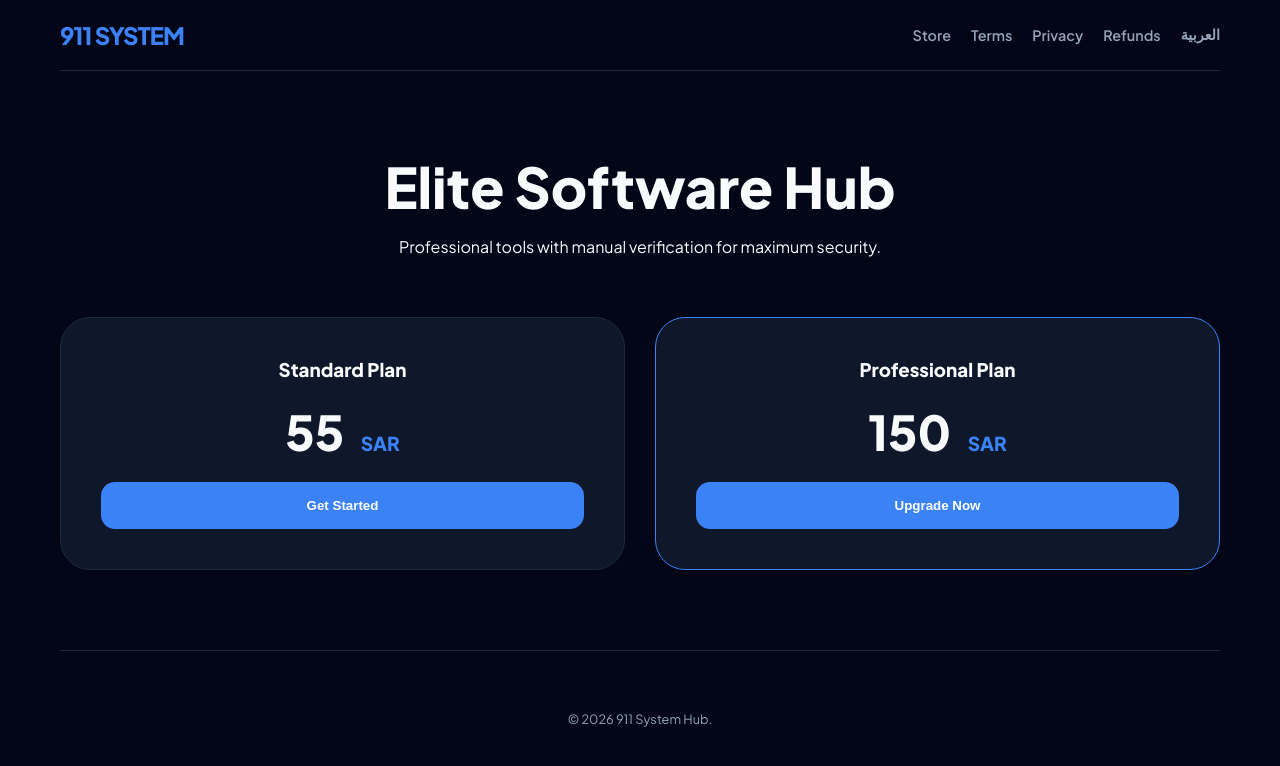
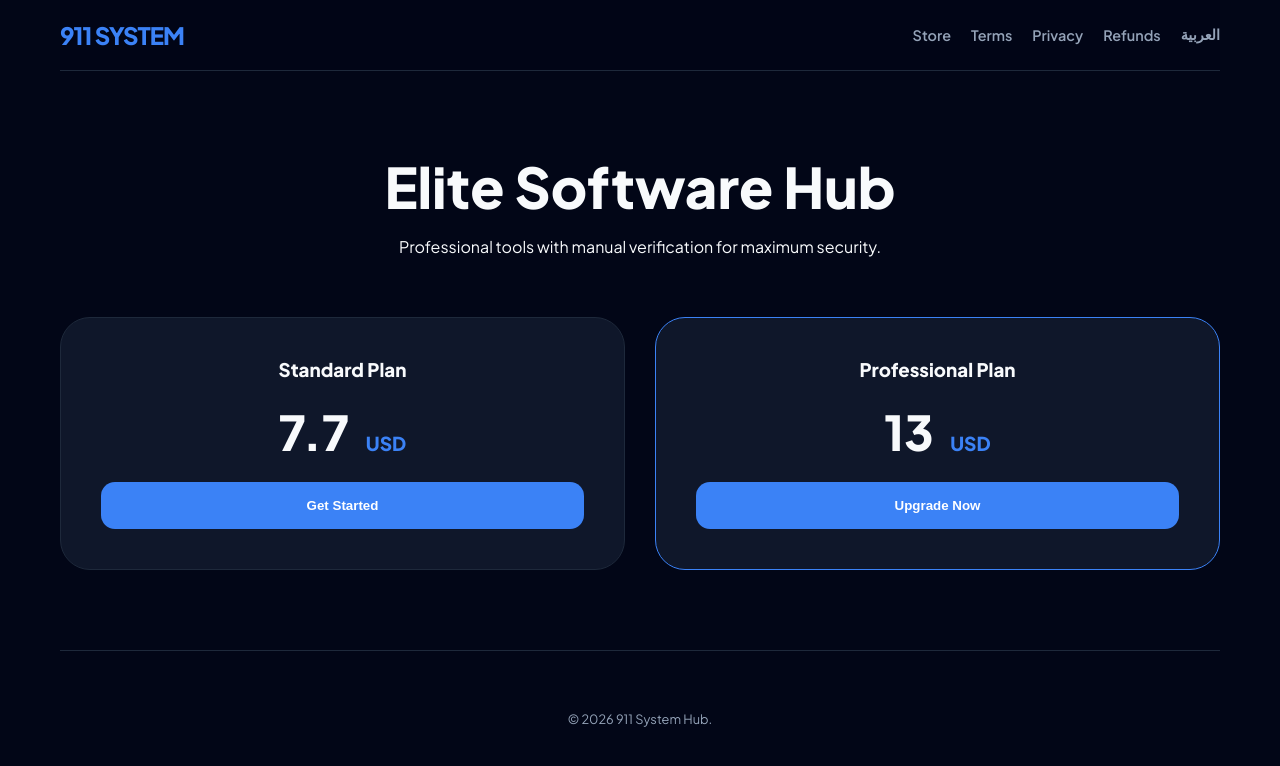
Before and after one commit to 588y/3zoz, a plain HTML site: page index.html in a window 1280 px wide. Drawn offline with Linux system fonts and the light colour scheme.

Commit message:
Update index.html

```diff
--- a/index.html
+++ b/index.html
@@ -107,12 +107,12 @@
         <div class="grid">
             <div class="card">
                 <h3 data-en="Standard Plan" data-ar="الخطة الأساسية">Standard Plan</h3>
-                <span class="price">55 <span class="cur-sym">SAR</span></span>
+                <span class="price">7.7 <span class="cur-sym">USD</span></span>
                 <button class="btn" data-en="Get Started" data-ar="ابدأ الآن" onclick="openPayment('Standard License', 55)">Get Started</button>
             </div>
             <div class="card" style="border-color: var(--primary);">
                 <h3 data-en="Professional Plan" data-ar="الخطة الاحترافية">Professional Plan</h3>
-                <span class="price">150 <span class="cur-sym">SAR</span></span>
+                <span class="price">13 <span class="cur-sym">USD</span></span>
                 <button class="btn" data-en="Upgrade Now" data-ar="ترقية الآن" onclick="openPayment('Professional License', 150)">Upgrade Now</button>
             </div>
         </div>
```
